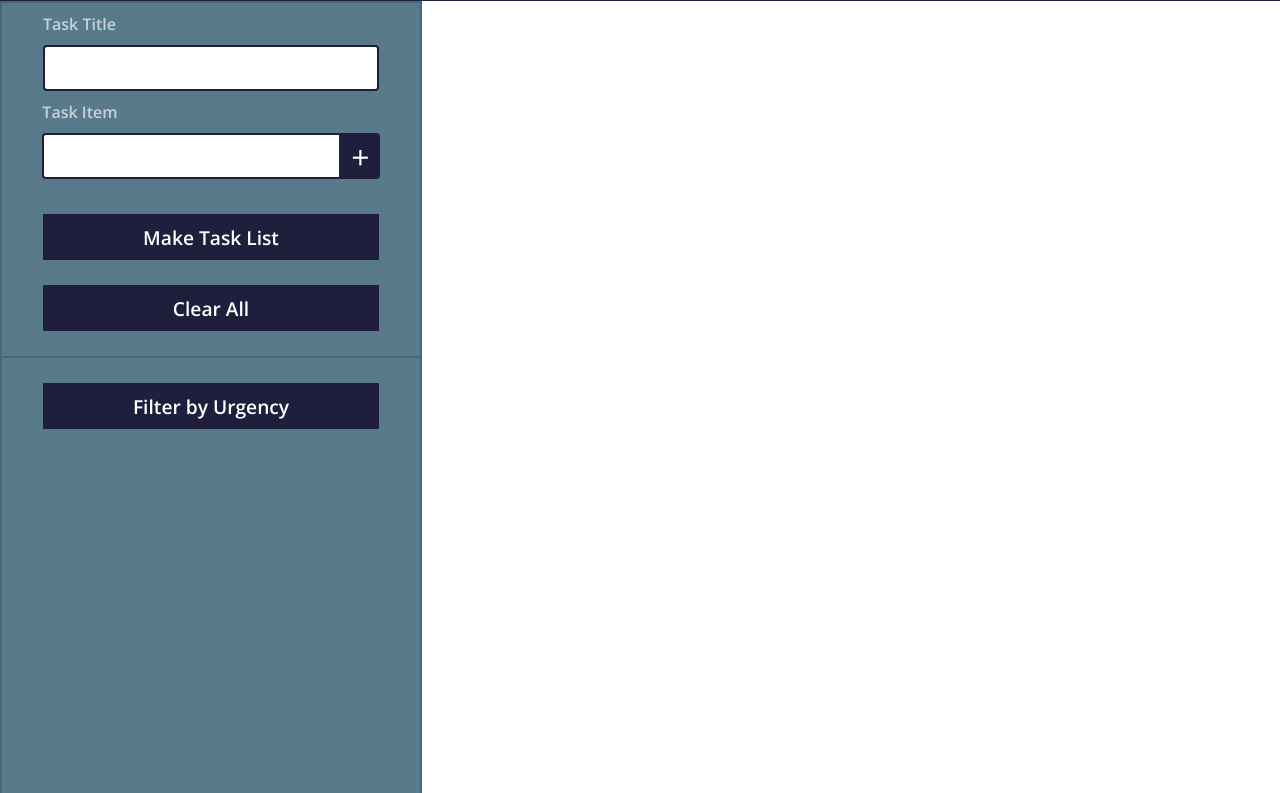
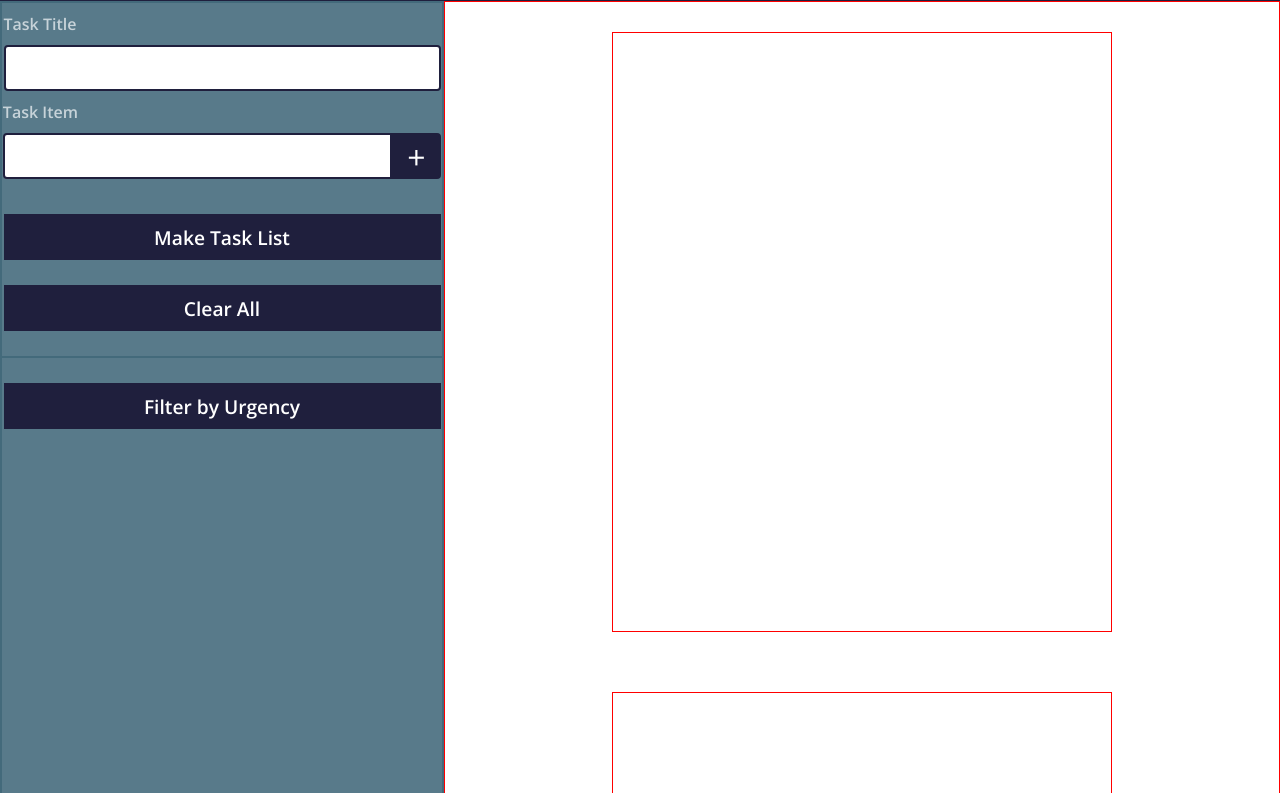
Before and after one commit to ttarlov/check-yo-self, a plain HTML site: page index.html in a window 1280 px wide. Shown: the part 69-862 px from the top of the page. Drawn offline with nearby package versions, Linux system fonts and the light colour scheme.

Commit message:
Add styling for task cards and scrolling feature

```diff
--- a/style.css
+++ b/style.css
@@ -13,7 +13,7 @@ input {
 }
 
 body {
-  height: 900px;
+  max-height: 900px;
 }
 
 nav {
@@ -68,7 +68,7 @@ nav input {
 
 main {
   display: grid;
-  grid-template-columns: 1fr 3fr;
+  grid-template-columns: 2fr 5fr;
   grid-template-areas:
   "leftside rightside"
 }
@@ -85,7 +85,7 @@ main {
 
 .title-input,
 .task-input {
-  width: 336px;
+  width: 437px;
   height: 46px;
   border-radius: 4px;
   border: solid 2px #1F1F3D;
@@ -118,14 +118,14 @@ main {
   margin-bottom: 10px;
   border-top-right-radius: 0px;
   border-bottom-right-radius: 0px;
-  width: 315px;
+  width: 416px;
 }
 
 .task-and-buttons {
   display: flex;
   flex-direction: column;
   align-items: center;
-  width: 418px;
+  width: 440px;
   border-bottom: solid 2px #436A7B;
 }
 
@@ -133,7 +133,7 @@ main {
 button,
 .filter-btn-section button {
   height: 46px;
-  width: 336px;;
+  width: 437px;;
   margin-top: 25px;
   color: #FFFFFF;
   background-color: #1F1F3D;
@@ -149,11 +149,27 @@ button,
 
 
 .filter-btn-section button {
-  width: 336px;
+  width: 437px;
 }
 
 
 .right-side {
+  display: flex;
   grid-area: rightside;
-  /* border: 1px solid red; */
+  border: 1px solid red;
+  height: 900px;
 }
+
+.task-card-container {
+  display: flex;
+  justify-content: center;
+  flex-wrap: wrap;
+  overflow: scroll;
+}
+
+.task-card {
+  width: 500px;
+  height: 600px;
+  border: 1px solid red;
+  margin: 30px 30px 30px 30px;
+}
```
